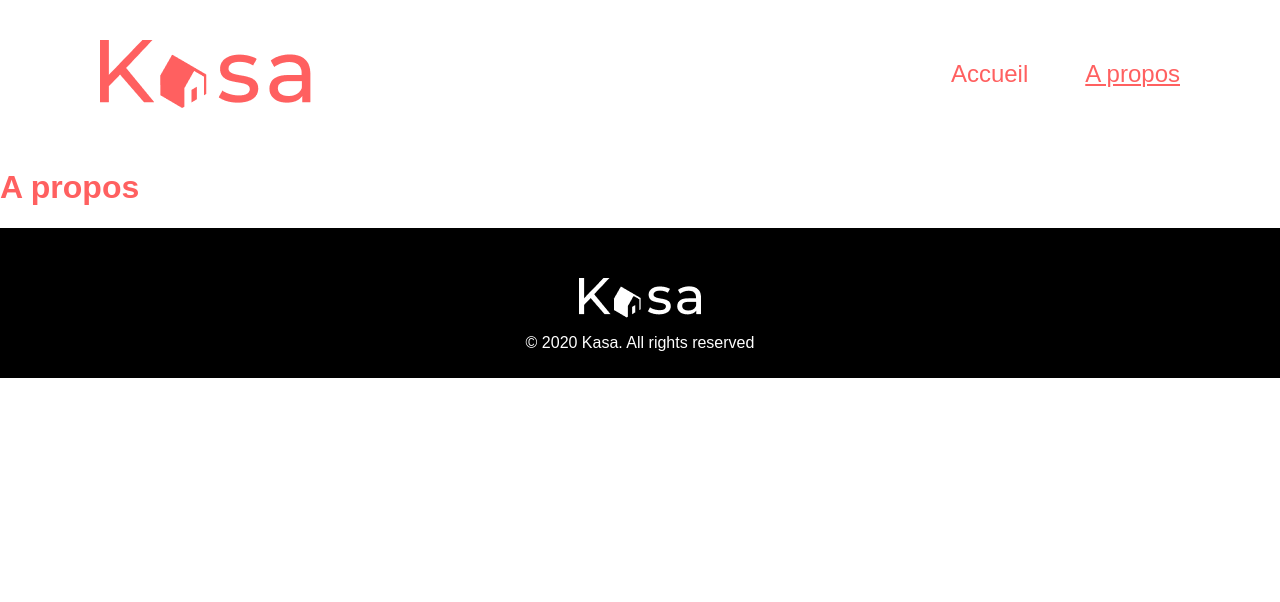
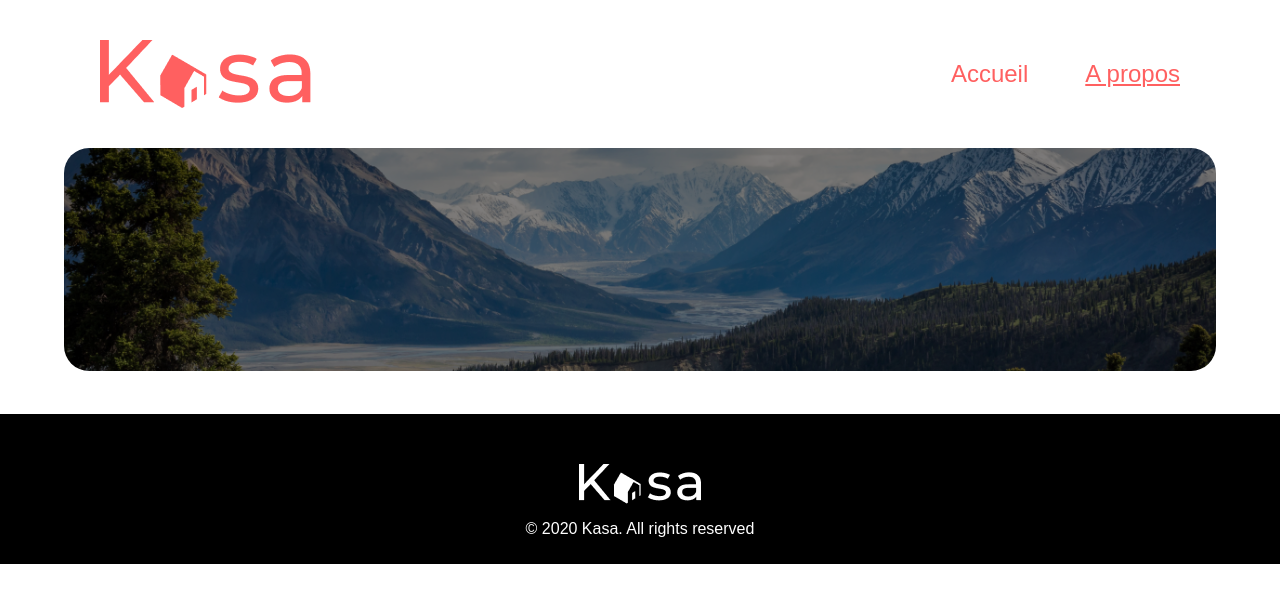
Before and after one commit to kadessa1/Kasa-react, a React (Create React App) app: page /about in a window 1280 px wide. Shown: the top 602 px of the page. Built offline with nearby package versions, Linux system fonts and the light colour scheme.

Commit message:
banner - props.page

```diff
--- a/src/components/banner/index.jsx
+++ b/src/components/banner/index.jsx
@@ -1,17 +1,28 @@
-import slider from '../../assets/pictures/cotes-mer.png';
+import sliderhome from '../../assets/pictures/slide-home.png';
+import sliderabout from '../../assets/pictures/slide-about.png';
 import './style.css';
 
-function Banner() {
+function Banner(props) {
+    if (props.page === 'home') {
         return (
             <section className='banner'>
                 <div className='banner-frame'>
-                <img src={slider} className='banner-img' alt='Côtes mer' title='Chez vous, partout et ailleurs' />
+                    <img src={sliderhome} className='banner-img' alt='Côtes mer' title='Chez vous, partout et ailleurs' />
                 </div>
                 <div className='banner-frame'>
                     <p className='banner-title'>Chez vous, partout et ailleurs</p>
                 </div>
             </section>
-    );
+        )
+    } else if (props.page === 'about') {
+        return (
+            <section className='banner'>
+                <div className='banner-frame'>
+                    <img src={sliderabout} className='banner-img' alt='...' title='...' />
+                </div>
+            </section>
+        )
+    };
 };
 
 export default Banner
--- a/src/pages/about/index.jsx
+++ b/src/pages/about/index.jsx
@@ -1,7 +1,9 @@
+import Banner from "../../components/banner"
+
 function About() {
     return (
         <div>
-            <h1>A propos</h1>
+            <Banner page="about" />
         </div>
     )
 };
--- a/src/pages/home/index.jsx
+++ b/src/pages/home/index.jsx
@@ -3,7 +3,7 @@ import Banner from "../../components/banner"
 function Home() {
     return (
         <div>
-            <Banner />
+            <Banner page="home" />
         </div>
     )
 };
```
Also changed, not shown: src/assets/data/logements.json (renamed from public/logements.json), src/assets/pictures/slide-about.png (added), src/assets/pictures/slide-home.png (renamed from src/assets/pictures/cotes-mer.png). Lines whose indentation alone changed are shown as unchanged.
